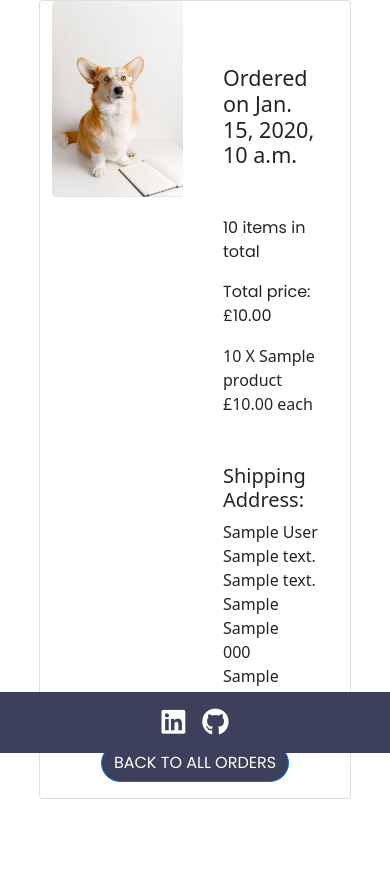
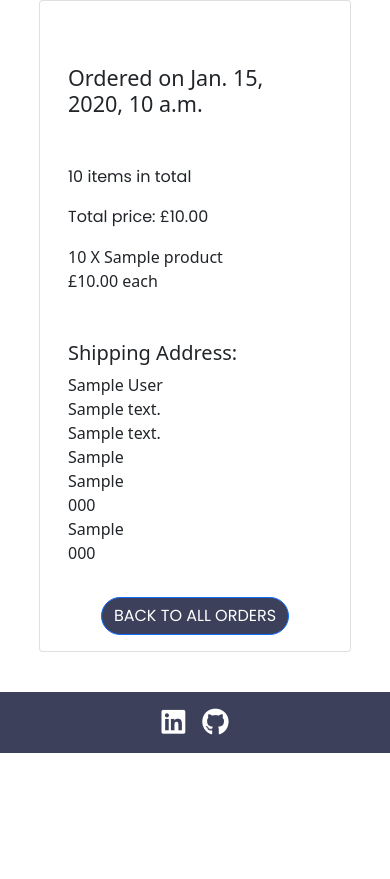
Before and after one commit to DoriCzele/dogomugs, a Django app: page /orders/1/ in a window 390 px wide. Shown: the part 91-970 px from the top of the page. After the commit the page ends 844 px from the top, so only its background shows below. Run offline with Django 4.2, Linux system fonts and the light colour scheme; a user stored in the database is signed in; tables that the repository leaves empty hold one stand-in row (values such as "Sample post"); some libraries are stand-ins or nearby versions.

Commit message:
Update responsive mobile view

```diff
--- a/orders/templates/order_detail.html
+++ b/orders/templates/order_detail.html
@@ -5,10 +5,10 @@
 
 <div class="card mb-3 container justify-content-center">
     <div class="row">
-        <div class="col-6">
+        <div class="d-none d-md-block col-md-6">
             <img src="{% static 'img/corgi.jpg' %}" class="rounded-start form-image" alt="Corgi">
         </div>
-        <div class="col-6">
+        <div class="col-12 col-md-6">
             <div id="order-detail-card" class="card-body">
                 <h4 class="card-title my-5">Ordered on {{orderdetails.created}}</h4>
                 <p>{{orderdetails.items_quantity}} items in total</p>
```
